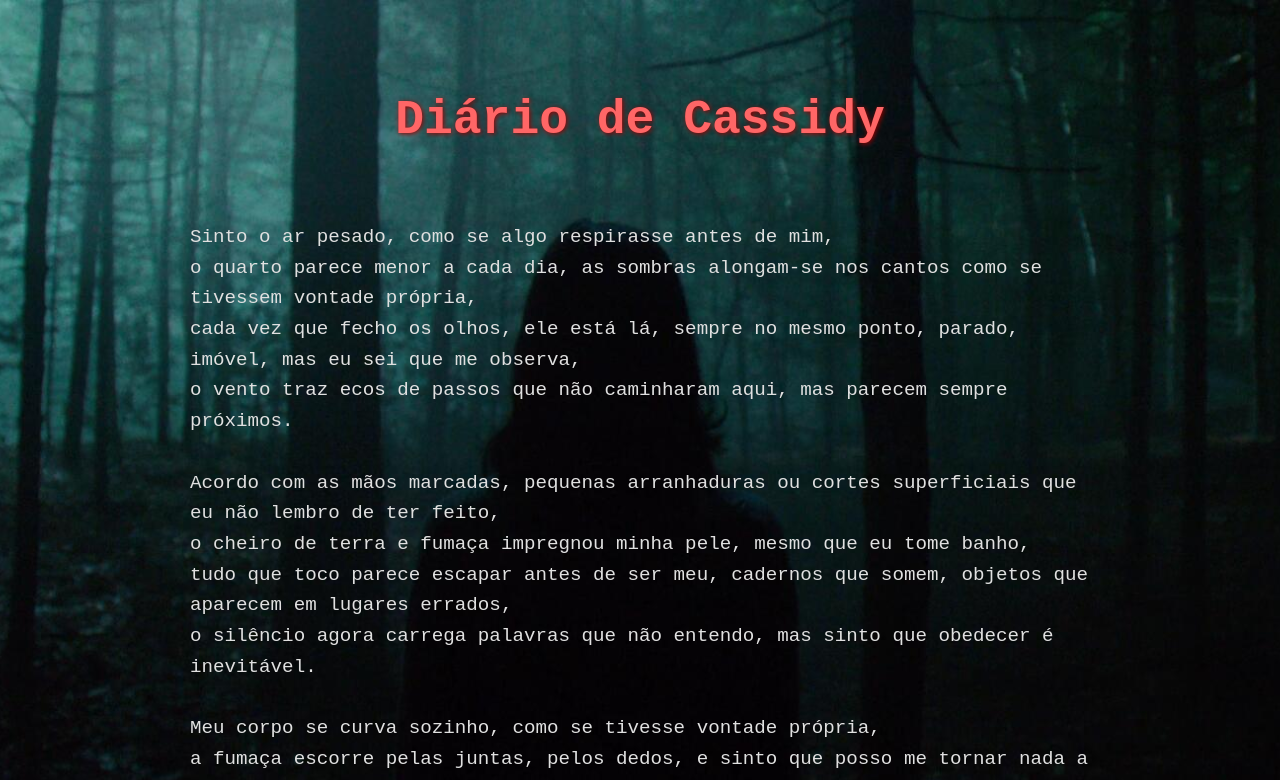
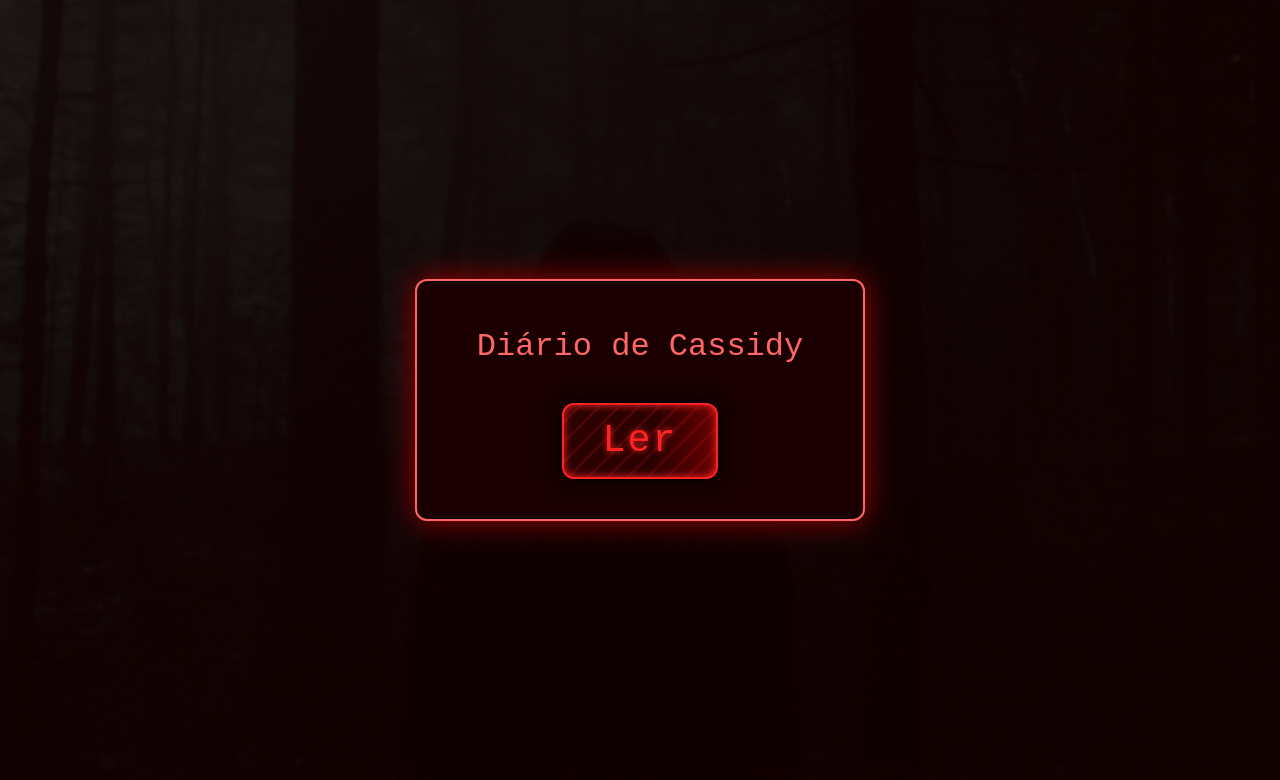
Before and after one commit to Evelyne-maker/cassid1, a plain HTML site: page index.html in a window 1280 px wide. Shown: the top 780 px of the page. Drawn offline with Linux system fonts and the light colour scheme.

Commit message:
Update index.html

```diff
--- a/index.html
+++ b/index.html
@@ -4,6 +4,60 @@
   <meta charset="UTF-8">
   <title>Diário de Cassidy</title>
   <style>
+    .popup-bg {
+      position: fixed;
+      top: 0;
+      left: 0;
+      width: 100vw;
+      height: 100vh;
+      background: rgba(20, 0, 0, 0.85);
+      display: flex;
+      align-items: center;
+      justify-content: center;
+      z-index: 9999;
+    }
+    .popup {
+      background: #1a0000;
+      border: 2px solid #ff6666;
+      border-radius: 12px;
+      box-shadow: 0 0 30px #990000;
+      padding: 40px 60px;
+      text-align: center;
+      color: #ff6666;
+      font-size: 2em;
+      font-family: 'Courier New', Courier, monospace;
+    }
+    .popup button {
+      margin-top: 30px;
+      padding: 14px 38px;
+      font-size: 1.2em;
+      background: linear-gradient(90deg, #2a0000 60%, #660000 100%);
+      color: #ff2222;
+      border: 2px solid #ff2222;
+      border-radius: 12px;
+      cursor: pointer;
+      box-shadow: 0 0 18px #000, 0 0 8px #ff2222 inset;
+      letter-spacing: 2px;
+      text-shadow: 0 0 6px #ff2222, 0 0 2px #000;
+      font-family: 'Courier New', Courier, monospace;
+      transition: background 0.2s, color 0.2s, border 0.2s;
+      position: relative;
+      overflow: hidden;
+    }
+    .popup button::after {
+      content: '';
+      position: absolute;
+      left: 0; top: 0; right: 0; bottom: 0;
+      background: repeating-linear-gradient(135deg, transparent, transparent 10px, #ff222233 12px, transparent 14px);
+      pointer-events: none;
+    }
+    .popup button:hover {
+      background: linear-gradient(90deg, #660000 60%, #2a0000 100%);
+      color: #fff;
+      border-color: #fff;
+      box-shadow: 0 0 24px #ff2222, 0 0 12px #000 inset;
+      text-shadow: 0 0 12px #fff, 0 0 2px #ff2222;
+    }
     /* Fundo creepy */
     body {
       margin: 0;
@@ -48,9 +102,16 @@
 </head>
 <body>
 
-  <h1>Diário de Cassidy</h1>
+  <div class="popup-bg" id="popup-bg">
+    <div class="popup">
+      Diário de Cassidy<br>
+      <button id="ler-btn">Ler</button>
+    </div>
+  </div>
 
-  <div class="text">
+  <h1 id="main-title" style="display:none;">Diário de Cassidy</h1>
+
+  <div class="text" id="diario-text" style="display:none;">
 Sinto o ar pesado, como se algo respirasse antes de mim,
 o quarto parece menor a cada dia, as sombras alongam-se nos cantos como se tivessem vontade própria,
 cada vez que fecho os olhos, ele está lá, sempre no mesmo ponto, parado, imóvel, mas eu sei que me observa,
@@ -86,21 +147,29 @@ sinto minhas memórias se confundirem, momentos felizes se misturam a pesadelos,
 tudo que conhecia agora parece uma ilusão, uma máscara que eu uso para enganar o mundo, ou talvez a mim mesma.
   </div>
     </section>
-  <audio id="bg-music" src="musica.mp3.mp3" autoplay loop muted>
-  Seu navegador não suporta áudio.
-</audio>
-<div id="unmute-message" style="text-align:center; margin-top:20px; color:#ff6666;">
-  Clique em qualquer lugar para ativar o som da música.
-</div>
+  <audio id="bg-music" src="musica.mp3.mp3">
+    Seu navegador não suporta áudio.
+  </audio>
 <script>
   window.addEventListener('DOMContentLoaded', function() {
     const audio = document.getElementById('bg-music');
-    audio.play();
-    document.body.addEventListener('click', function() {
+    const popupBg = document.getElementById('popup-bg');
+    const lerBtn = document.getElementById('ler-btn');
+    const mainTitle = document.getElementById('main-title');
+    const diarioText = document.getElementById('diario-text');
+
+    // Esconde texto e título até clicar
+    mainTitle.style.display = 'none';
+    diarioText.style.display = 'none';
+
+    lerBtn.addEventListener('click', function() {
+      audio.currentTime = 0;
       audio.muted = false;
       audio.play();
-      document.getElementById('unmute-message').style.display = 'none';
-    }, { once: true });
+      popupBg.style.display = 'none';
+      mainTitle.style.display = '';
+      diarioText.style.display = '';
+    });
   });
 </script>
 </body>
```
